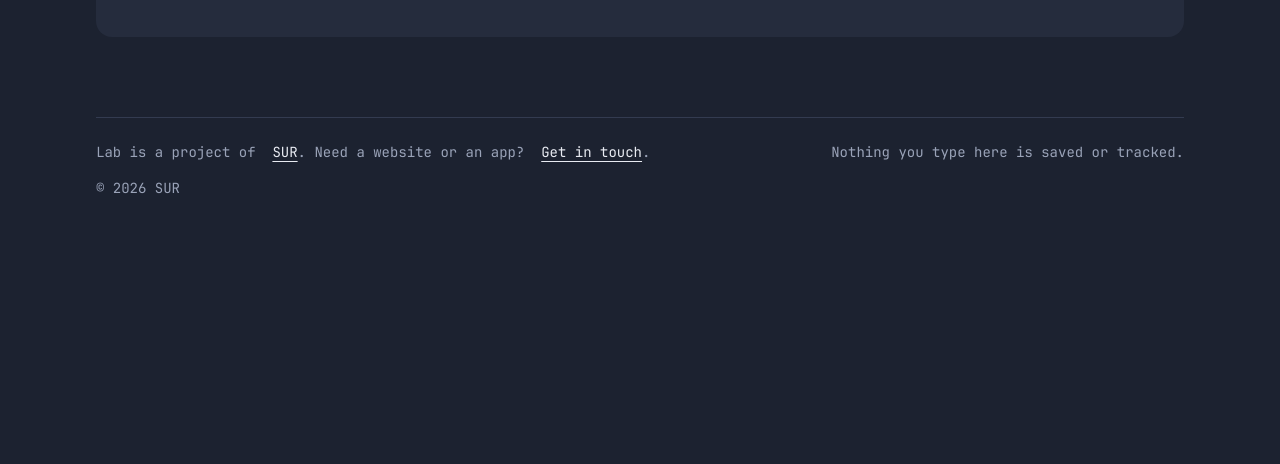
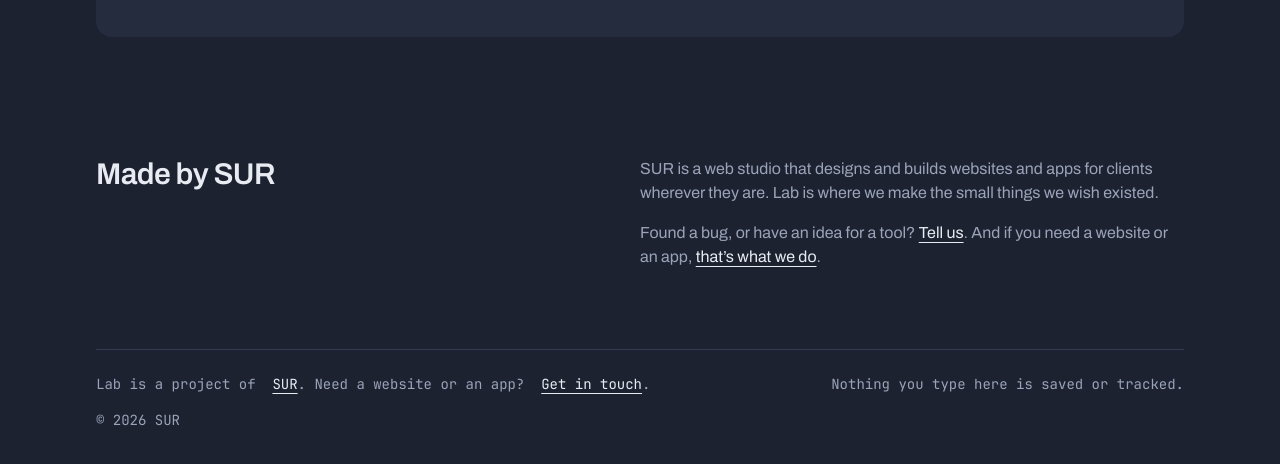
Before and after one commit to martin-ritz/sur-lab-astro, an Astro site: page /about in a window 1280 px wide. Shown: the part 1706-2170 px from the top of the page. Before the commit the page ends 1944 px from the top, so only its background shows below. Built offline with nearby package versions, Linux system fonts and the light colour scheme; Astro itself is replaced by a stand-in of ours.

Commit message:
feat: finish about page

```diff
--- a/src/pages/about.astro
+++ b/src/pages/about.astro
@@ -17,8 +17,15 @@ const promises = [
 const repo = "https://github.com/martin-ritz/sur-lab-astro";
 
 // Which commit this page was built from. Vercel provides these on every deploy.
+// The commit message Vercel built from, split into lines (empty lines removed)
+const lines = (import.meta.env.VERCEL_GIT_COMMIT_MESSAGE ?? "").split("\n").filter(Boolean);
+
+// GitHub's merge commits start with "Merge pull request…": show the line after it instead
+const message = lines[0]?.startsWith("Merge")
+  ? lines[1] ?? lines[0]
+  : lines[0] ?? "not deployed yet";
+
 const sha = import.meta.env.VERCEL_GIT_COMMIT_SHA?.slice(0, 7) ?? "local";
-const message = import.meta.env.VERCEL_GIT_COMMIT_MESSAGE?.split("\n")[0] ?? "not deployed yet";
 ---
 
 <Layout>
@@ -84,4 +91,20 @@ const message = import.meta.env.VERCEL_GIT_COMMIT_MESSAGE?.split("\n")[0] ?? "no
       <p class="mt-2"><span class="text-logo-neg">{sha}</span> {message}</p>
     </div>
   </section>
+
+  <section class="mt-30 md:grid md:grid-cols-2">
+    <h3 class="text-title">
+      Made by SUR
+    </h3>
+
+    <div class="mt-8 flex flex-col gap-4 md:mt-0">
+      <p class="text-muted">
+        SUR is a web studio that designs and builds websites and apps for clients wherever they are. Lab is where we make the small things we wish existed.
+      </p>
+
+      <p class="text-muted">
+        Found a bug, or have an idea for a tool? <a class="text-fg underline underline-offset-4" href="https://www.madebysur.com/contact" target="_blank">Tell us</a>. And if you need a website or an app, <a class="text-fg underline underline-offset-4" href="https://www.madebysur.com" target="_blank">that’s what we do</a>.
+      </p>
+    </div>
+  </section>
 </Layout>
```
Also changed, not shown: public/favicon.ico (deleted), public/favicon.svg.
